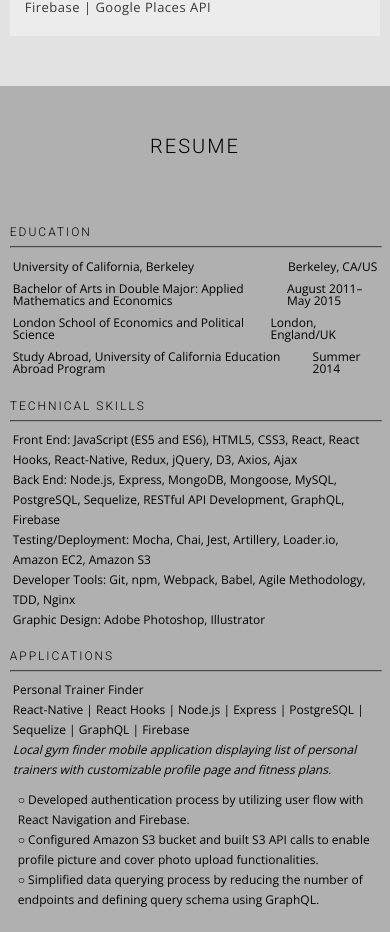
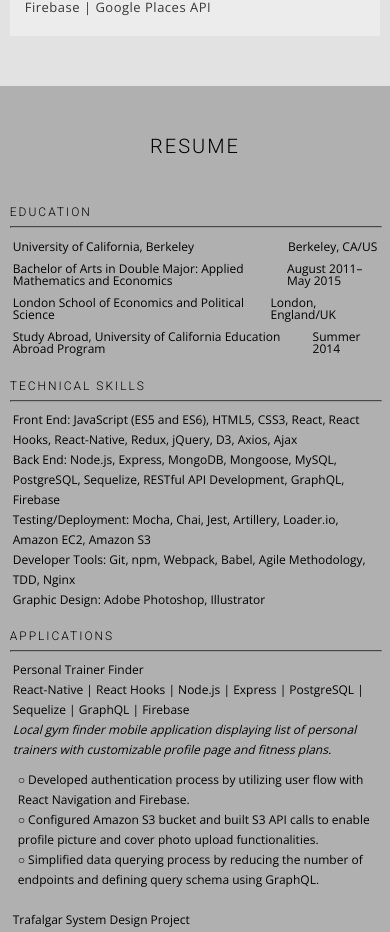
Before and after one commit to christine-ting/personal-website, a React app: page / in a window 390 px wide. Shown: the part 1992-2924 px from the top of the page. Built offline with nearby package versions, Linux system fonts and the light colour scheme.

Commit message:
slight modifications to resume styling

```diff
--- a/public/queries.css
+++ b/public/queries.css
@@ -83,9 +83,10 @@
     font-size: 14px;
     line-height: 20px;
   }
-  .about-title, .work-title, .resume-title, .contact-title {
+  .about-title, .work-title, .contact-title {
     padding-bottom: 50px;
   }
+
   .app-title, .role-duration, .job-title {
     display: flex;
     flex-direction: column;
@@ -120,6 +121,9 @@
     font-size: 12px;
     padding-top: 20px;
   }
+  .resume-title {
+    padding-bottom: 30px;
+  }
   hr {
     margin-top: 8px;
     margin-bottom: 8px;
--- a/public/style.css
+++ b/public/style.css
@@ -217,6 +217,10 @@ table {
   padding-bottom: 80px;
 }
 
+.resume-title {
+  padding-bottom: 30px;
+}
+
 .profile-pic {
   width: 300px;
 }
```
